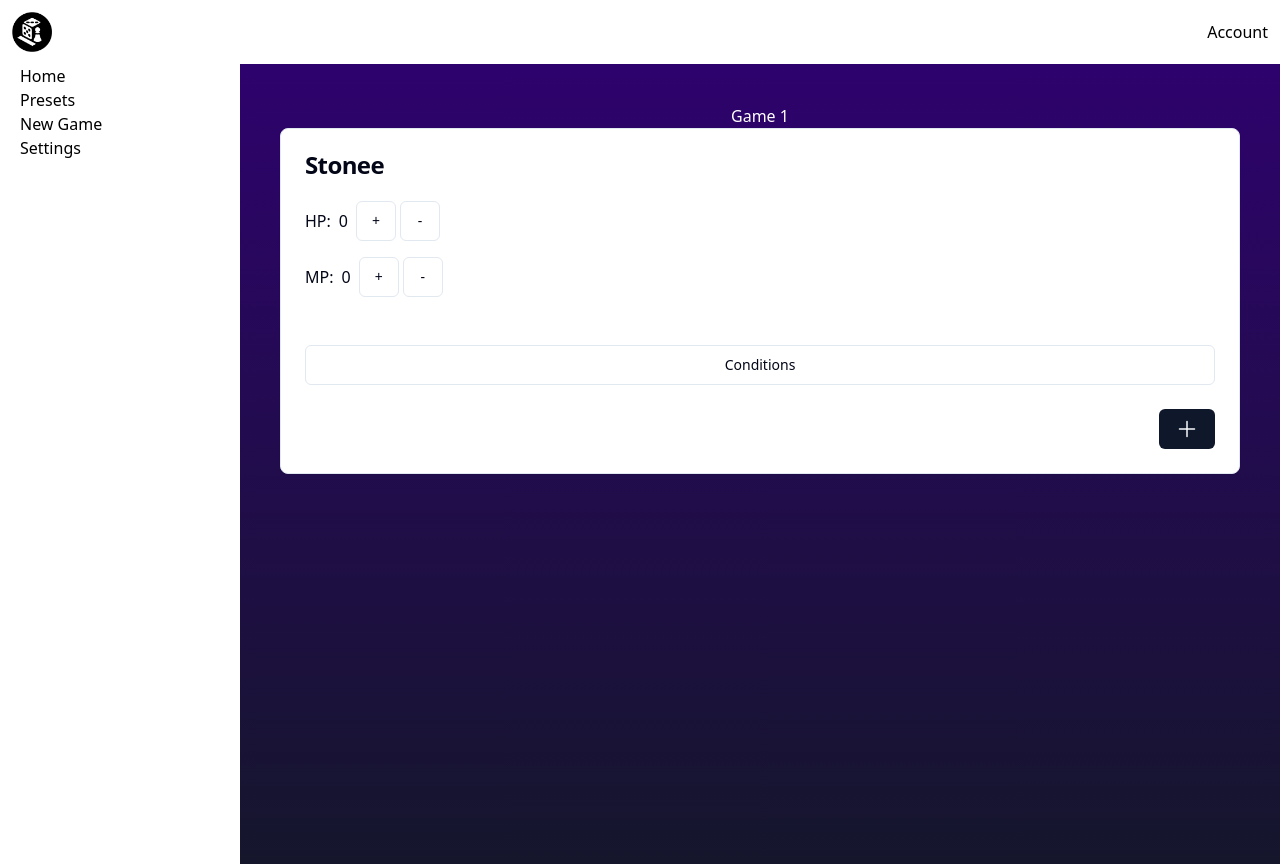
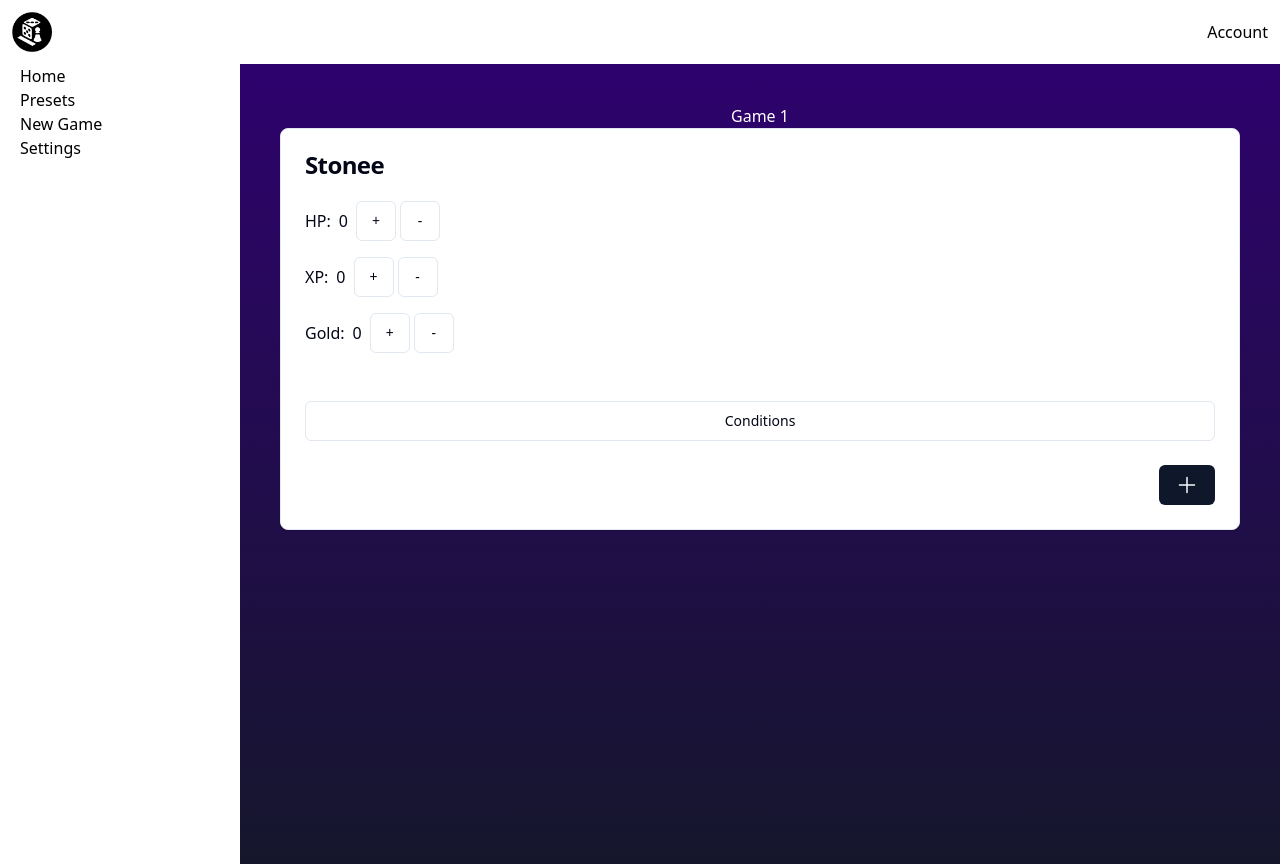
Before and after one commit to c-stone/stat-it, a Next.js app: page /game/1 in a window 1280 px wide. Built offline with nearby package versions, Linux system fonts and the light colour scheme.

Commit message:
feat: refactors game card, ands widgets card component

```diff
--- a/src/app/game/[id]/page.tsx
+++ b/src/app/game/[id]/page.tsx
@@ -1,3 +1,6 @@
+"use client";
+
+import { useState } from "react";
 import {
   Card,
   CardContent,
@@ -10,26 +13,22 @@ import { Button } from "~/components/ui/button";
 
 import Counter from "~/components/Counter";
 import ConditionSelector from "~/components/ConditionSelector";
+import WidgetsCard from "~/components/WidgetsCard";
 
 export default function Game({ params }: { params: { id: string } }) {
+  const [counters, setCounters] = useState([
+    { name: "HP" },
+    { name: "XP" },
+    { name: "Gold" },
+  ]);
+  const [conditionSelectors, setConditionSelectors] = useState(["gloomhaven"]);
   return (
     <main className="flex min-h-screen flex-col items-center bg-gradient-to-b from-[#2e026d] to-[#15162c] p-10 text-white">
       <h1>Game {params.id}</h1>
-      <Card className="w-full">
-        <CardHeader>
-          <CardTitle>Stonee</CardTitle>
-        </CardHeader>
-        <CardContent className="flex flex-col gap-4">
-          <Counter name="HP" />
-          <Counter name="MP" />
-          <ConditionSelector />
-        </CardContent>
-        <CardFooter className="flex justify-end">
-          <Button>
-            <Plus />
-          </Button>
-        </CardFooter>
-      </Card>
+      <WidgetsCard
+        counters={counters}
+        conditionSelectors={conditionSelectors}
+      />
     </main>
   );
 }
--- a/src/components/ConditionSelector.tsx
+++ b/src/components/ConditionSelector.tsx
@@ -1,6 +1,6 @@
 "use client";
 
-import * as React from "react";
+import { useState } from "react";
 import type { DropdownMenuCheckboxItemProps } from "@radix-ui/react-dropdown-menu";
 
 import { Button } from "~/components/ui/button";
@@ -9,7 +9,6 @@ import {
   DropdownMenu,
   DropdownMenuCheckboxItem,
   DropdownMenuContent,
-  DropdownMenuSeparator,
   DropdownMenuTrigger,
 } from "~/components/ui/dropdown-menu";
 import XMark from "./icons/XMark";
@@ -24,7 +23,7 @@ type CheckboxOption = {
   disabled?: boolean;
 };
 
-const conditions: CheckboxOption[] = [
+const gloomhaveConditions: CheckboxOption[] = [
   { id: "bane", label: "Bane", checked: false },
   { id: "brittle", label: "Brittle", checked: false },
   { id: "disarm", label: "Disarm", checked: false },
@@ -40,10 +39,11 @@ const conditions: CheckboxOption[] = [
   { id: "wound", label: "Wound", checked: false },
 ];
 
-export default function DropdownMenuCheckboxes() {
+export default function ConditionSelector({ options }: { options: string }) {
   // Initial state for checkboxes
-  const [checkboxes, setCheckboxes] =
-    React.useState<CheckboxOption[]>(conditions);
+  const [checkboxes, setCheckboxes] = useState<CheckboxOption[]>(
+    options === "gloomhaven" ? gloomhaveConditions : [],
+  );
 
   // Function to handle checkbox change
   const handleCheckboxChange = (id: string, checked: Checked) => {
--- /dev/null
+++ b/src/components/WidgetsCard.tsx
@@ -0,0 +1,41 @@
+import {
+  Card,
+  CardContent,
+  CardFooter,
+  CardHeader,
+  CardTitle,
+} from "~/components/ui/card";
+import { Button } from "./ui/button";
+import Plus from "./icons/Plus";
+
+import Counter from "./Counter";
+import ConditionSelector from "./ConditionSelector";
+
+export default function WidgetsCard({
+  counters,
+  conditionSelectors,
+}: {
+  counters: { name: string }[];
+  conditionSelectors: string[];
+}) {
+  return (
+    <Card className="w-full">
+      <CardHeader>
+        <CardTitle>Stonee</CardTitle>
+      </CardHeader>
+      <CardContent className="flex flex-col gap-4">
+        {counters.map((counter) => (
+          <Counter key={counter.name} name={counter.name} />
+        ))}
+        {conditionSelectors.map((selector) => (
+          <ConditionSelector key={selector} options={selector} />
+        ))}
+      </CardContent>
+      <CardFooter className="flex justify-end">
+        <Button>
+          <Plus />
+        </Button>
+      </CardFooter>
+    </Card>
+  );
+}
```
